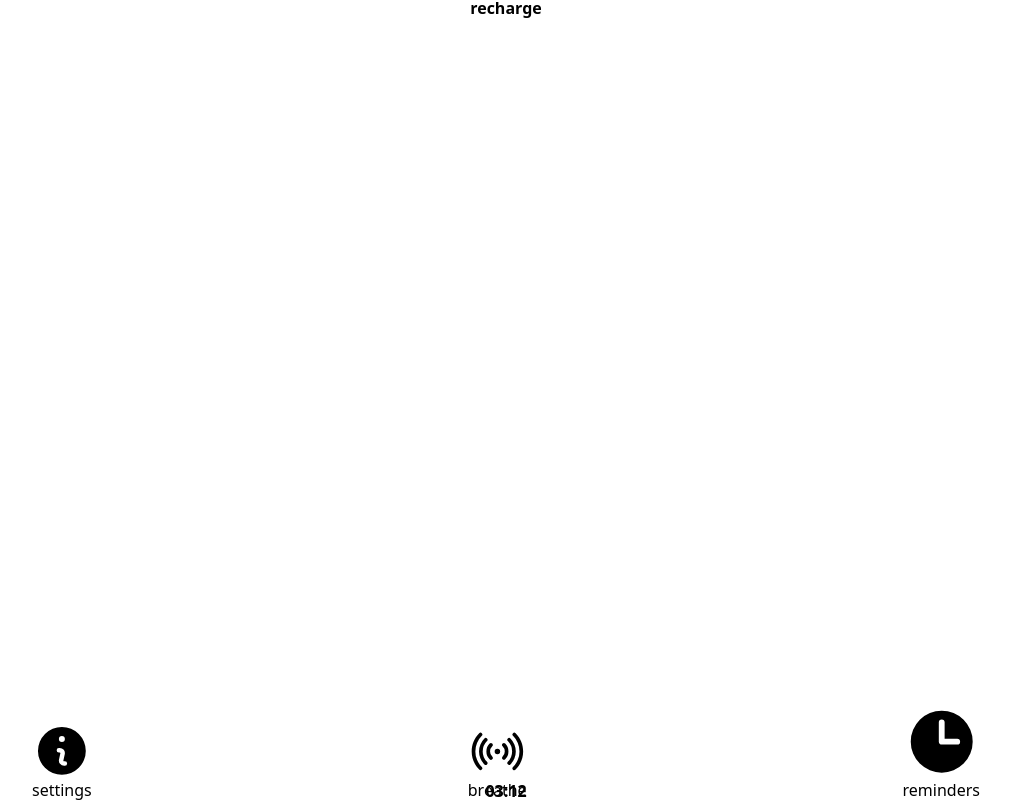
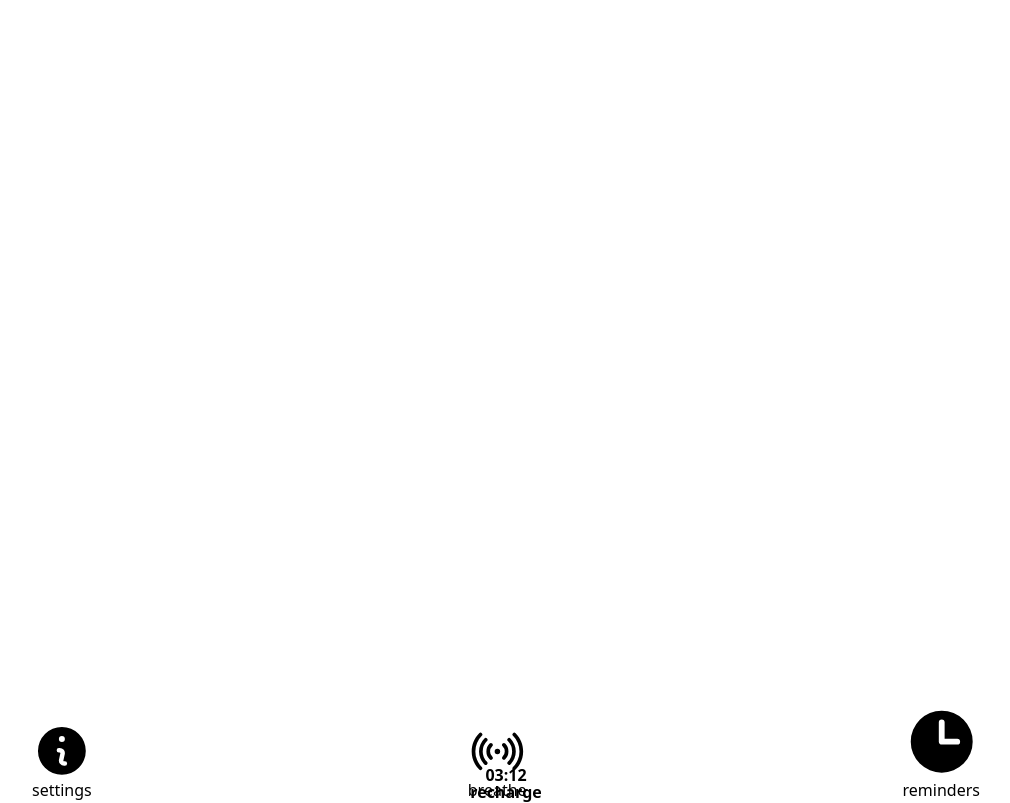
Before and after one commit to JHuppi/soom, a SvelteKit app: page /recharge in a window 1280 px wide. Shown: the whole page, without its empty margins (134-1144 px from the left). Built offline with nearby package versions, Linux system fonts and the light colour scheme.

Commit message:
Adjust layout to work with 'tall' devices

```diff
--- a/src/lib/RoutineHeader.svelte
+++ b/src/lib/RoutineHeader.svelte
@@ -9,7 +9,7 @@
 		font-size: var(--scale-8);
 		color: var(--color-grey-500);
 		line-height: 1;
-		margin: var(--size-12) auto 0;
+		margin: var(--size-10) auto 0;
 		text-align: center;
 	}
 </style>
--- a/src/routes/+layout.svelte
+++ b/src/routes/+layout.svelte
@@ -6,7 +6,9 @@
 </script>
 
 <div id="app">
-	<slot />
+	<div id="content">
+		<slot />
+	</div>
 	<Menu />
 </div>
 
@@ -17,10 +19,14 @@
 		display: flex;
 		flex-direction: column;
 		height: 100vh;
-		justify-content: space-between;
+		justify-content: flex-end;
 		margin: 0 auto;
 		max-width: var(--width-xs);
 		padding: var(--size-2);
 		padding-bottom: 0;
 	}
+
+	#content {
+		margin-bottom: var(--size-24);
+	}
 </style>
--- a/src/routes/+page.svelte
+++ b/src/routes/+page.svelte
@@ -3,8 +3,8 @@
 <style>
     h1 {
         font-size: var(--scale-10);
-        line-height: 0.5625;
-        margin: var(--size-12) auto 0;
+        line-height: 1;
+        margin: 0 auto 0;
         text-align: center;
     }
 </style>
--- a/src/routes/raise/+page.svelte
+++ b/src/routes/raise/+page.svelte
@@ -3,5 +3,14 @@
 	import RoutineHeader from '$lib/RoutineHeader.svelte';
 </script>
 
-<RoutineHeader copy="raise" />
-<RoutineAnimation iterations={15} inhale={6} exhale={2} />
+<div>
+    <RoutineHeader copy="raise" />
+    <RoutineAnimation iterations={15} inhale={6} exhale={2} />
+</div>
+
+<style>
+    div {
+        display: flex;
+        flex-direction: column-reverse;
+    }
+</style>
--- a/src/routes/recharge/+page.svelte
+++ b/src/routes/recharge/+page.svelte
@@ -3,5 +3,14 @@
 	import RoutineHeader from '$lib/RoutineHeader.svelte';
 </script>
 
-<RoutineHeader copy="recharge" />
-<RoutineAnimation iterations={12} inhale={4} hold1={4} exhale={4} hold2={4} />
+<div>
+    <RoutineHeader copy="recharge" />
+    <RoutineAnimation iterations={12} inhale={4} hold1={4} exhale={4} hold2={4} />
+</div>
+
+<style>
+    div {
+        display: flex;
+        flex-direction: column-reverse;
+    }
+</style>
--- a/src/routes/relax/+page.svelte
+++ b/src/routes/relax/+page.svelte
@@ -3,5 +3,14 @@
 	import RoutineHeader from '$lib/RoutineHeader.svelte';
 </script>
 
-<RoutineHeader copy="relax" />
-<RoutineAnimation iterations={18} inhale={4} exhale={6} />
+<div>
+	<RoutineHeader copy="relax" />
+	<RoutineAnimation iterations={18} inhale={4} exhale={6} />
+</div>
+
+<style>
+	div {
+        display: flex;
+        flex-direction: column-reverse;
+    }
+</style>
--- a/src/routes/rest/+page.svelte
+++ b/src/routes/rest/+page.svelte
@@ -1,7 +1,17 @@
 <script lang="ts">
 	import RoutineAnimation from '$lib/RoutineAnimation.svelte';
 	import RoutineHeader from '$lib/RoutineHeader.svelte';
+    // TODO: turn wrapper into a component with a slot
 </script>
 
-<RoutineHeader copy="rest" />
-<RoutineAnimation iterations={16} inhale={4} hold1={7} exhale={8} />
+<div>
+    <RoutineHeader copy="rest" />
+    <RoutineAnimation iterations={16} inhale={4} hold1={7} exhale={8} />
+</div>
+
+<style>
+	div {
+        display: flex;
+        flex-direction: column-reverse;
+    }
+</style>
```
